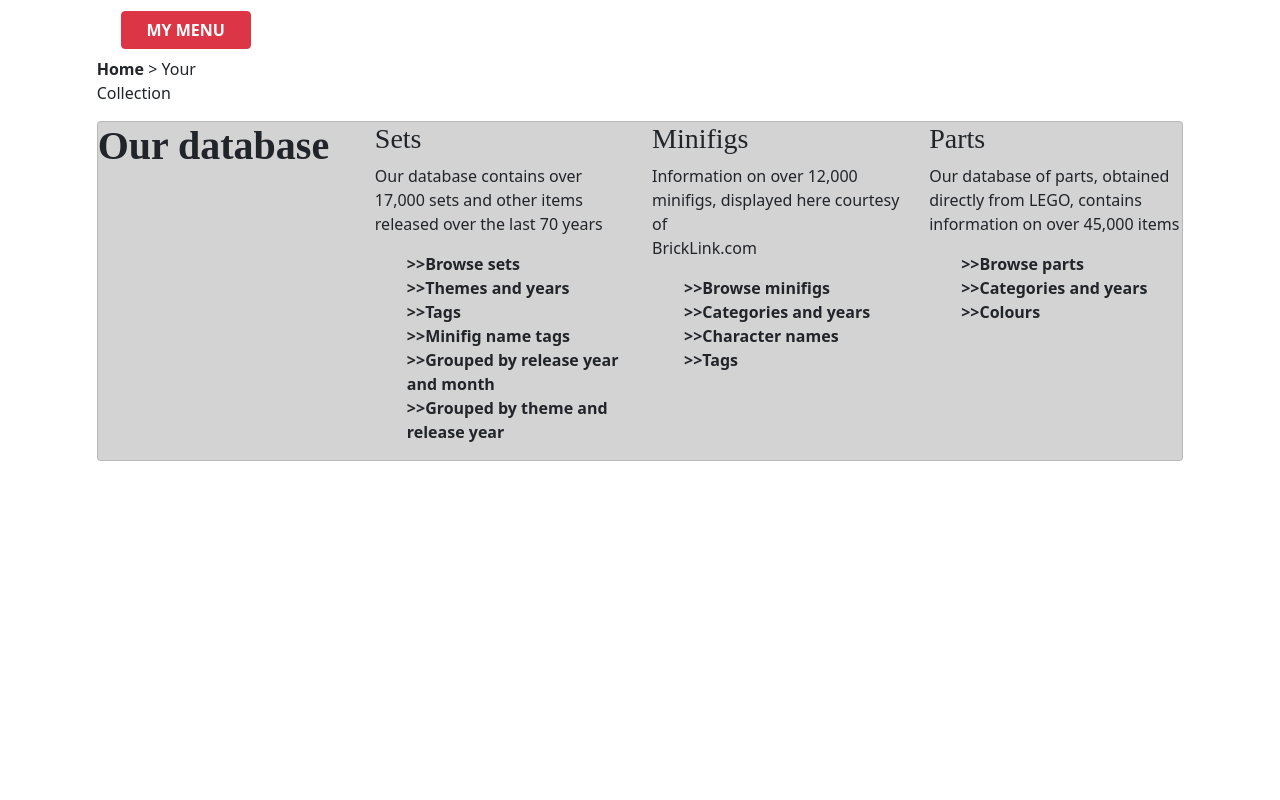
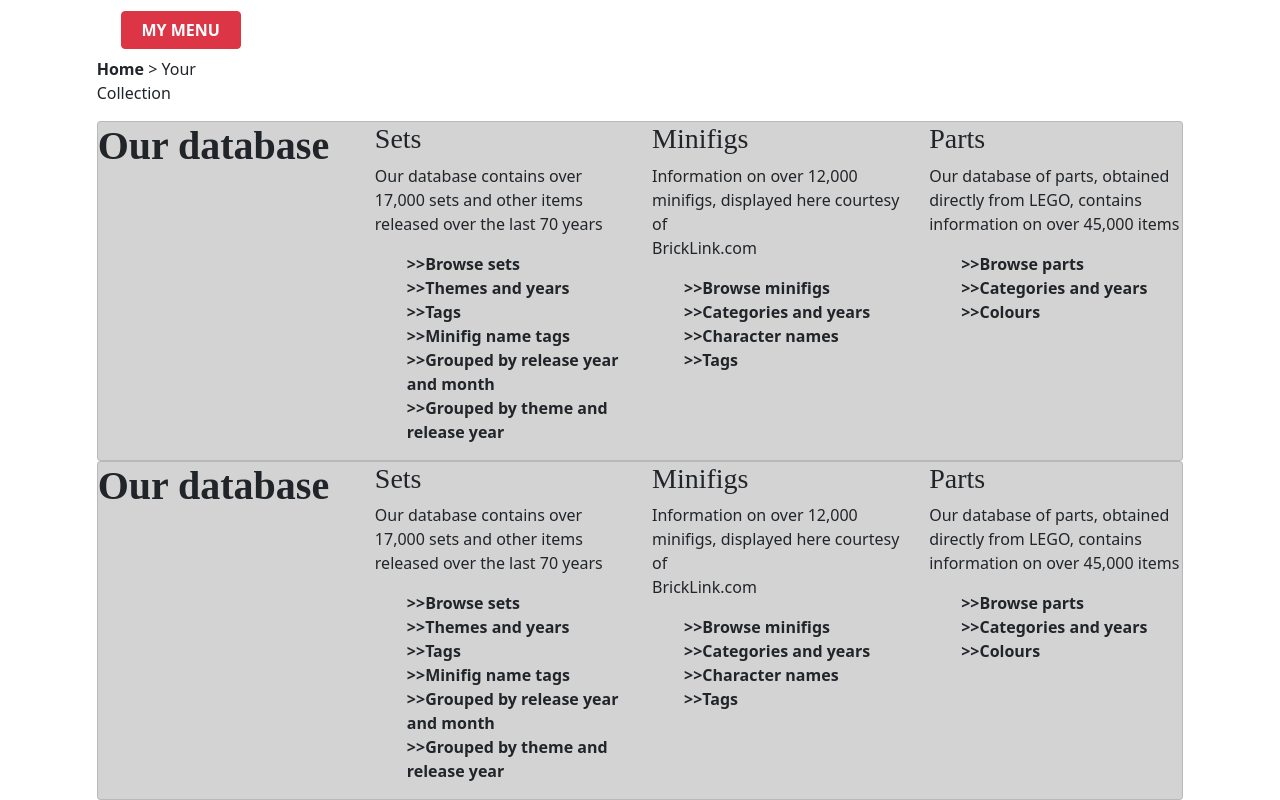
Before and after one commit to edmeighen/brickset_app, an Angular app in the folder brickset/: page /browse in a window 1280 px wide. Shown: the part 318-1118 px from the top of the page. Before the commit the page ends 800 px from the top, so only its background shows below. Built offline with nearby package versions, Linux system fonts and the light colour scheme.

Commit message:
updated change log

```diff
--- a/brickset/src/app/body/browse/browse.component.html
+++ b/brickset/src/app/body/browse/browse.component.html
@@ -1 +1,2 @@
 <brickset-our-database></brickset-our-database>
+<brickset-our-database></brickset-our-database>
--- a/brickset/src/app/headers/buttons-bar.component.css
+++ b/brickset/src/app/headers/buttons-bar.component.css
@@ -11,7 +11,7 @@
 }
 
 .btn {
-    width: 130px;
+    width: 120px;
     color: white;
 }
 
```
Also changed, not shown: 1 other file (tests, documents, lock files or other folders).
